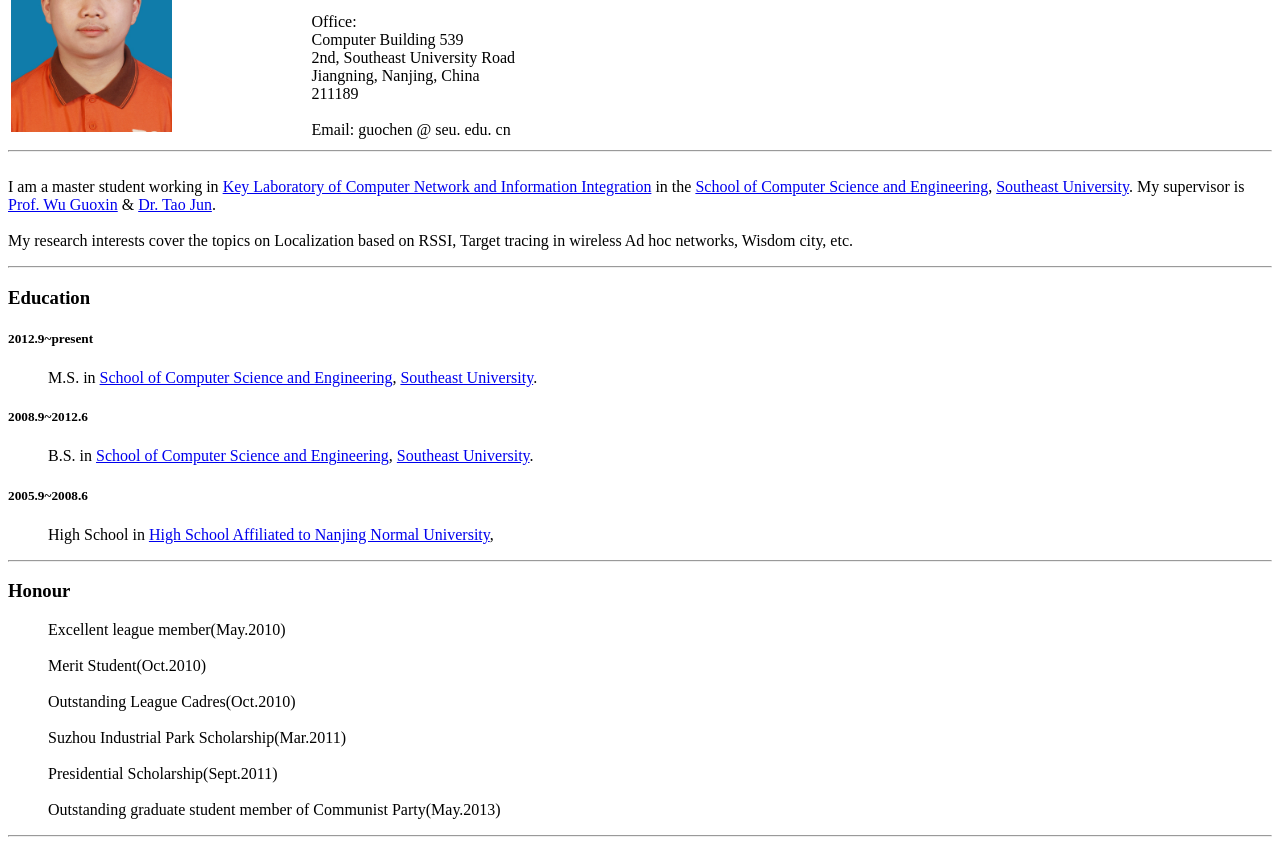
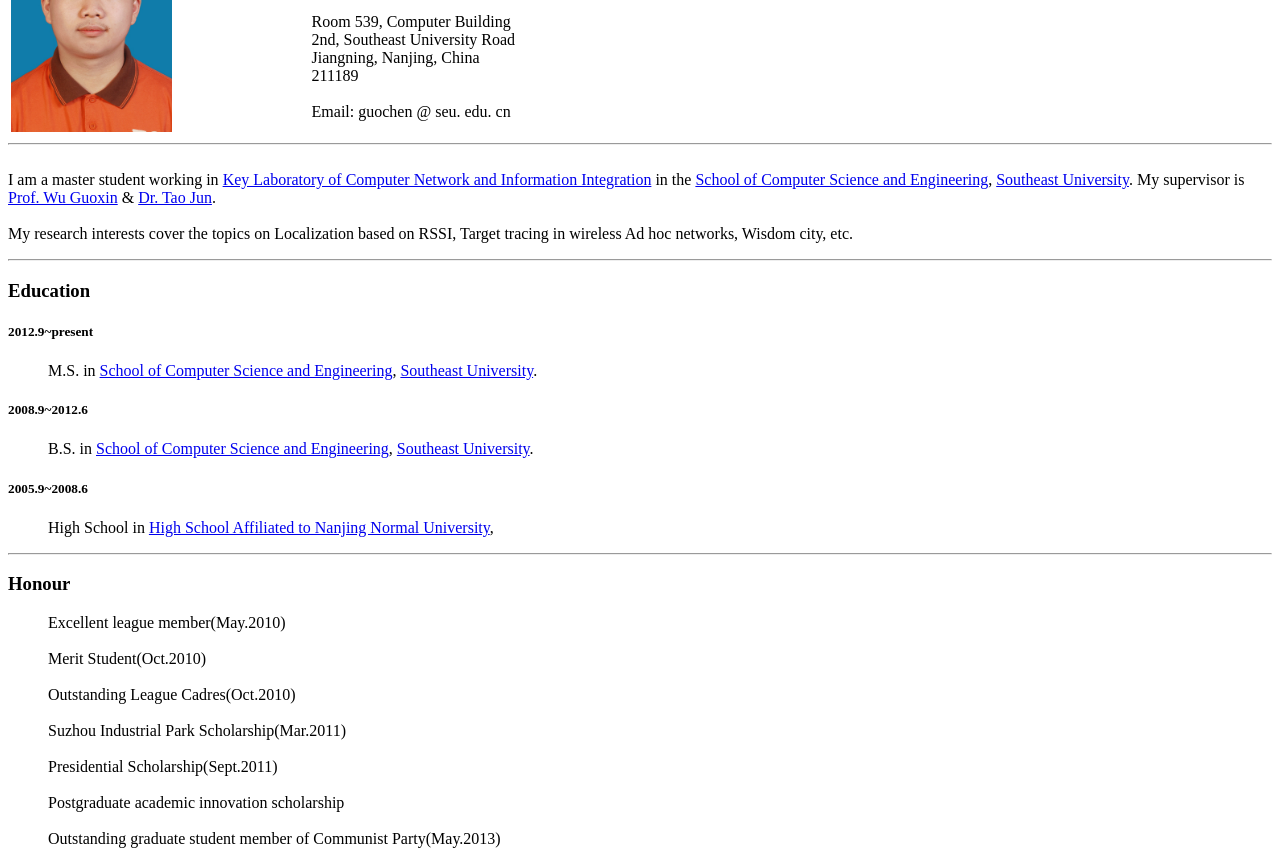
Before and after one commit to guochenseu/guochenseu.github.io, a plain HTML site: page index.html in a window 1280 px wide. Shown: the part 105-955 px from the top of the page. Drawn offline with Linux system fonts and the light colour scheme.

Commit message:
Update index.html

```diff
--- a/index.html
+++ b/index.html
@@ -28,9 +28,8 @@
 
 						</p>
 						<p>
-							Office:
-							<br>
-							Computer Building 539
+
+							Room 539, Computer Building
 							<br>
 							2nd, Southeast University Road
 							<br>
@@ -106,7 +105,8 @@ Merit Student(Oct.2010)<br><br>
 Outstanding League Cadres(Oct.2010)<br><br>
 Suzhou Industrial Park Scholarship(Mar.2011)<br><br>
 Presidential Scholarship(Sept.2011)<br><br>
-Outstanding graduate student member of Communist Party(May.2013)
+Postgraduate academic innovation scholarship<br><br>
+Outstanding graduate student member of Communist Party(May.2013)<br><br>
 
 
 
```
